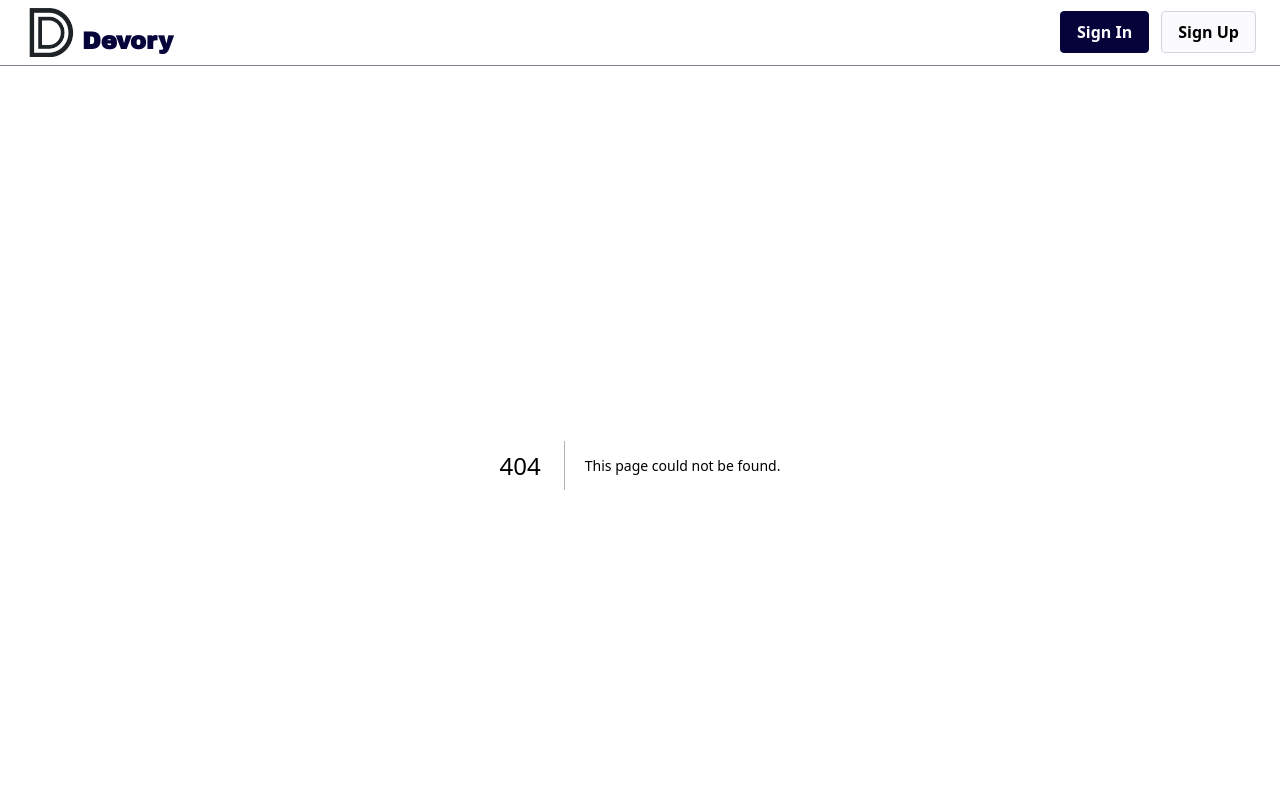
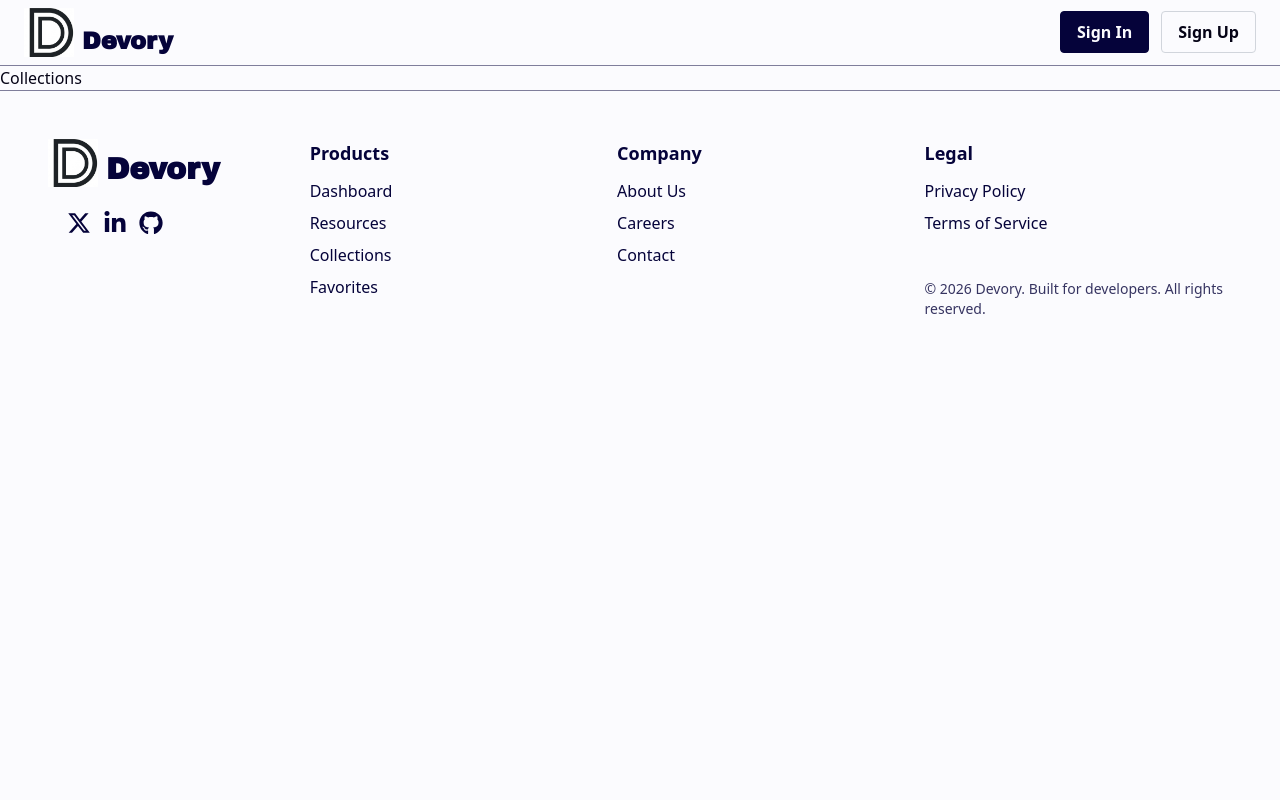
Before and after one commit to Henry-pixel-dev/devory, a Next.js app: page /collections in a window 1280 px wide. Before the commit this address had no page. Shown: the top 800 px of the page. Built offline with nearby package versions, Linux system fonts and the light colour scheme.

Commit message:
update routing and auth

```diff
--- /dev/null
+++ b/app/collections/page.tsx
@@ -0,0 +1,7 @@
+
+
+export default function Collections() {
+  return (
+    <div>Collections</div>
+  )
+}
--- /dev/null
+++ b/app/dashboard/page.tsx
@@ -0,0 +1,7 @@
+
+
+export default function DasBoard() {
+  return (
+    <div>DasBoard</div>
+  )
+}
--- /dev/null
+++ b/app/favorite/page.tsx
@@ -0,0 +1,7 @@
+
+
+export default function Favorite() {
+  return (
+    <div>Favorite</div>
+  )
+}
--- /dev/null
+++ b/app/resources/page.tsx
@@ -0,0 +1,7 @@
+import React from 'react'
+
+export default function Resources() {
+  return (
+    <div>Resources</div>
+  )
+}
--- a/components/Footer.tsx
+++ b/components/Footer.tsx
@@ -4,15 +4,15 @@ import Link from "next/link";
 
 export default function Footer() {
   return (
-    <footer className="flex flex-col items-center justify-center space-y-4 p-6 md:flex-row md:justify-between md:space-y-0 md:p-12 border-t md:space-x-32 border-primary/50">
-        <div className="flex flex-col items-center justify-center space-y-3 md:items-start">
+    <footer className=" flex flex-col items-center justify-center space-y-4 p-6 md:flex-row md:justify-between md:space-y-0 md:p-12 border-t md:space-x-32 border-primary/50 md:items-start">
+        <div className="flex flex-col items-center justify-center space-y-6 md:items-start ">
             <div className="flex items-end space-x-2">
                 <Image src="/Dlogo.png" alt="Logo" width={50} height={50} />
                 <p className="text-3xl font-bold text-primary font-display">
                     Devory
                 </p>
             </div>
-            <div className="flex space-x-3 items-center">
+            <div className="w-full flex space-x-3 items-center justify-center text-center">
                 <Link href="https://twitter.com/DevoryApp" target="_blank" rel="noopener noreferrer">
                     <FaXTwitter className="text-2xl text-primary hover:text-primary/80 transition duration-300" />
                 </Link>
@@ -26,7 +26,7 @@ export default function Footer() {
         </div>
 
         {/* second column */}
-        <div className="w-full flex flex-col space-y-6 md:flex-row md:space-y-0 md:justify-around items-start">
+        <div className=" w-full flex flex-col space-y-6 md:flex-row md:space-y-0 md:justify-around items-start">
             <div className="w-full flex flex-col items-center justify-center space-y-3 md:items-start">
                 <h3 className="text-lg font-bold text-primary">Products</h3>
                 <ul className="flex flex-col items-center justify-center space-y-2 md:items-start">
--- /dev/null
+++ b/lib/supabase/client.ts
@@ -0,0 +1,8 @@
+import { createBrowserClient } from "@supabase/ssr";
+
+export function createClient() {
+  return createBrowserClient(
+    process.env.NEXT_PUBLIC_SUPABASE_URL!,
+    process.env.NEXT_PUBLIC_SUPABASE_PUBLISHABLE_KEY!
+  );
+}
--- /dev/null
+++ b/lib/supabase/sever.ts
@@ -0,0 +1,28 @@
+import { createServerClient } from "@supabase/ssr";
+import { cookies } from "next/headers";
+
+export async function createClient() {
+  const cookieStore = await cookies();
+
+  return createServerClient(
+    process.env.NEXT_PUBLIC_SUPABASE_URL!,
+    process.env.NEXT_PUBLIC_SUPABASE_PUBLISHABLE_KEY!,
+    {
+      cookies: {
+        getAll() {
+          return cookieStore.getAll();
+        },
+        setAll(cookiesToSet) {
+          try {
+            cookiesToSet.forEach(({ name, value, options }) =>
+              cookieStore.set(name, value, options)
+            );
+          } catch {
+            // Called from a Server Component, which can't write cookies.
+            // Safe to ignore once the proxy/middleware refreshes sessions.
+          }
+        },
+      },
+    }
+  );
+}
--- a/package.json
+++ b/package.json
@@ -9,6 +9,8 @@
     "lint": "eslint"
   },
   "dependencies": {
+    "@supabase/ssr": "^0.12.7",
+    "@supabase/supabase-js": "^2.117.2",
     "next": "16.3.8",
     "react": "19.2.8",
     "react-dom": "19.2.8",
@@ -20,7 +22,7 @@
     "@types/react": "^19",
     "@types/react-dom": "^19",
     "eslint": "^9",
-    "eslint-config-next": "16.3.8",
+    "eslint-config-next": "^14.2.35",
     "tailwindcss": "^4",
     "typescript": "^5"
   }
```
Also changed, not shown: 2 other files (tests, documents, lock files or other folders).
